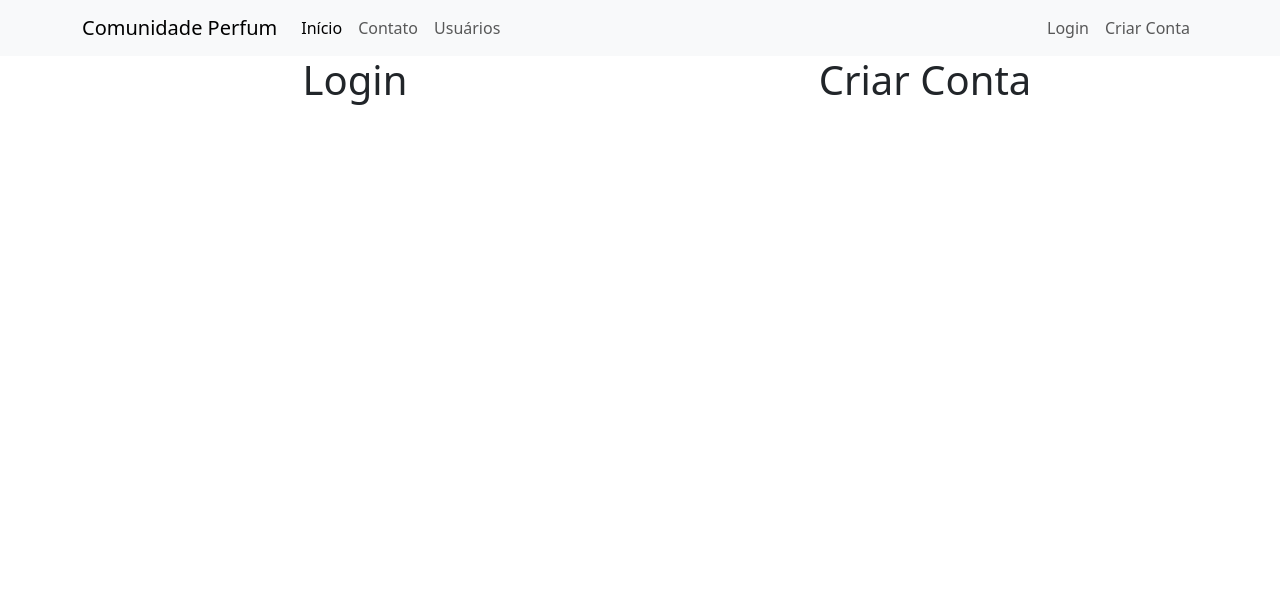
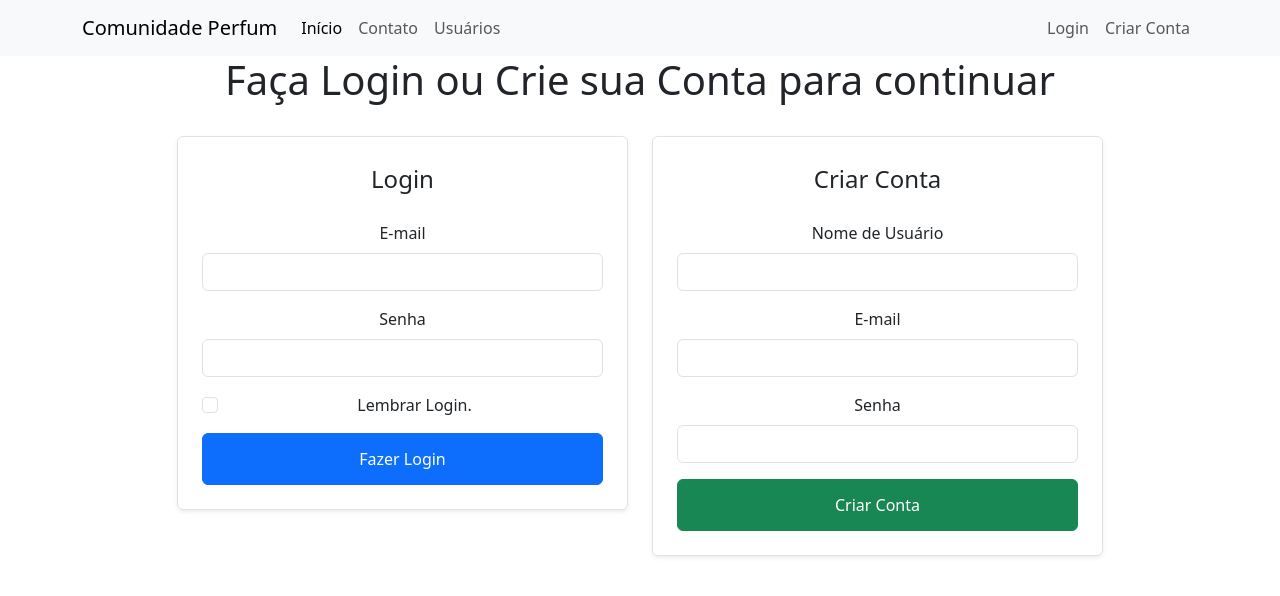
Before and after one commit to Arisson-Oliveira/Blog-Site, a Flask app: page /login-conta in a window 1280 px wide. Shown: the top 596 px of the page. Run offline with Flask 3, Linux system fonts and the light colour scheme.

Commit message:
formularios flask

```diff
--- a/forms.py
+++ b/forms.py
@@ -1 +1,16 @@
 from flask_wtf import FlaskForm
+from wtforms import StringField, PasswordField, SubmitField, BooleanField
+from wtforms.validators import DataRequired, Length, Email, EqualTo
+
+class FormCriarConta(FlaskForm):
+    username = StringField('Nome de Usuário', validators=[DataRequired()])
+    email  = StringField('E-mail', validators=[DataRequired(), Email()])
+    senha = PasswordField('Senha', validators=[DataRequired(), Length(6, 20)])
+    confirmacao_senha = PasswordField('Confirmação de Senha', validators=[DataRequired(), EqualTo('senha')])
+    btn_submit_criarconta = SubmitField('Criar Conta', validators=[])
+
+class FormLogin(FlaskForm):
+    email = StringField('E-mail', validators=[DataRequired(), Email()])
+    senha = PasswordField('Senha', validators=[DataRequired(), Length(6, 20)])
+    lembrar_login = BooleanField('Lembrar Login.')
+    btn_submit_login = SubmitField('Fazer Login')
--- a/main.py
+++ b/main.py
@@ -1,8 +1,10 @@
 from flask import Flask, render_template, url_for
-
+from forms import FormLogin, FormCriarConta
 
 # Inicialização da Função
 app = Flask(__name__)
+
+app.config['SECRET_KEY'] = 'dfvbusvbdbcsubcxbufgefdg87dftrg67df'
 
 lista_usuarios = ['Arisson', 'Welisson']
 
@@ -18,9 +20,11 @@ def contato():
 def usuarios():
     return render_template('usuarios.html', lista_usuarios=lista_usuarios)
 
-@app.route('/login-conta')
+@app.route('/login-conta', methods=['GET', 'POST'])
 def loginconta():
-    return render_template('login-conta.html')
+    form_login = FormLogin()
+    form_criarconta = FormCriarConta()
+    return render_template('login-conta.html', form_login=form_login, form_criarconta=form_criarconta)
 
 
 
--- a/templates/login-conta.html
+++ b/templates/login-conta.html
@@ -1,23 +1,61 @@
 {% extends 'base.html' %}
 
 {% block body %}
+<div class="container text-center">
+    <h1 class="mb-4">Faça Login ou Crie sua Conta para continuar</h1>
 
+    <div class="row justify-content-center">
+        <!-- Formulário de Login -->
+        <div class="col-md-5">
+            <form method="POST" action="" class="border p-4 mt-2 shadow-sm rounded">
+                <legend class="text-center mb-4">Login</legend>
+                <fieldset>
+                    <div class="form-group mb-3">
+                        {{ form_login.email.label(class="form-label") }}
+                        {{ form_login.email(class="form-control") }}
+                    </div>
+                    <div class="form-group mb-3">
+                        {{ form_login.senha.label(class="form-label") }}
+                        {{ form_login.senha(class="form-control") }}
+                    </div>
+                    <div class="form-check mb-3">
+                        {{ form_login.lembrar_login(class="form-check-input") }}
+                        {{ form_login.lembrar_login.label(class="form-check-label") }}
+                    </div>
+                </fieldset>
+                <button type="submit" class="btn btn-primary w-100">
 
+                    {{ form_login.btn_submit_login(class="btn btn-primary w-100") }}
 
+                </button> <!-- Corrigido -->
+            </form>
+        </div>
 
-<div class="container text-center">
-    <div class="row">
-      <div class="col">
-        <h1>
-            Login
-        </h1>
-      </div>
-      <div class="col">
-        <h1>
-            Criar Conta
-        </h1>
-      </div>
+        <!-- Formulário de Criar Conta -->
+        <div class="col-md-5">
+            <form method="POST" action="" class="border p-4 mt-2 shadow-sm rounded">
+                <legend class="text-center mb-4" >Criar Conta</legend>
+                <fieldset>
+                    <div class="form-group mb-3">
+                        {{ form_criarconta.username.label(class="form-label") }}
+                        {{ form_criarconta.username(class="form-control") }}
+                    </div>
+                    <div class="form-group mb-3">
+                        {{ form_criarconta.email.label(class="form-label") }}
+                        {{ form_criarconta.email(class="form-control") }}
+                    </div>
+                    <div class="form-group mb-3">
+                        {{ form_criarconta.senha.label(class="form-label") }}
+                        {{ form_criarconta.senha(class="form-control") }}
+                    </div>
+                </fieldset>
+                <button type="submit" class="btn btn-success w-100">
 
+                    {{ form_criarconta.btn_submit_criarconta(class="btn btn-success w-100") }}
 
-
+                </button> <!-- Sem fundo branco -->
+            </form>
+        </div>
+    </div>
+</div>
 {% endblock %}
```
